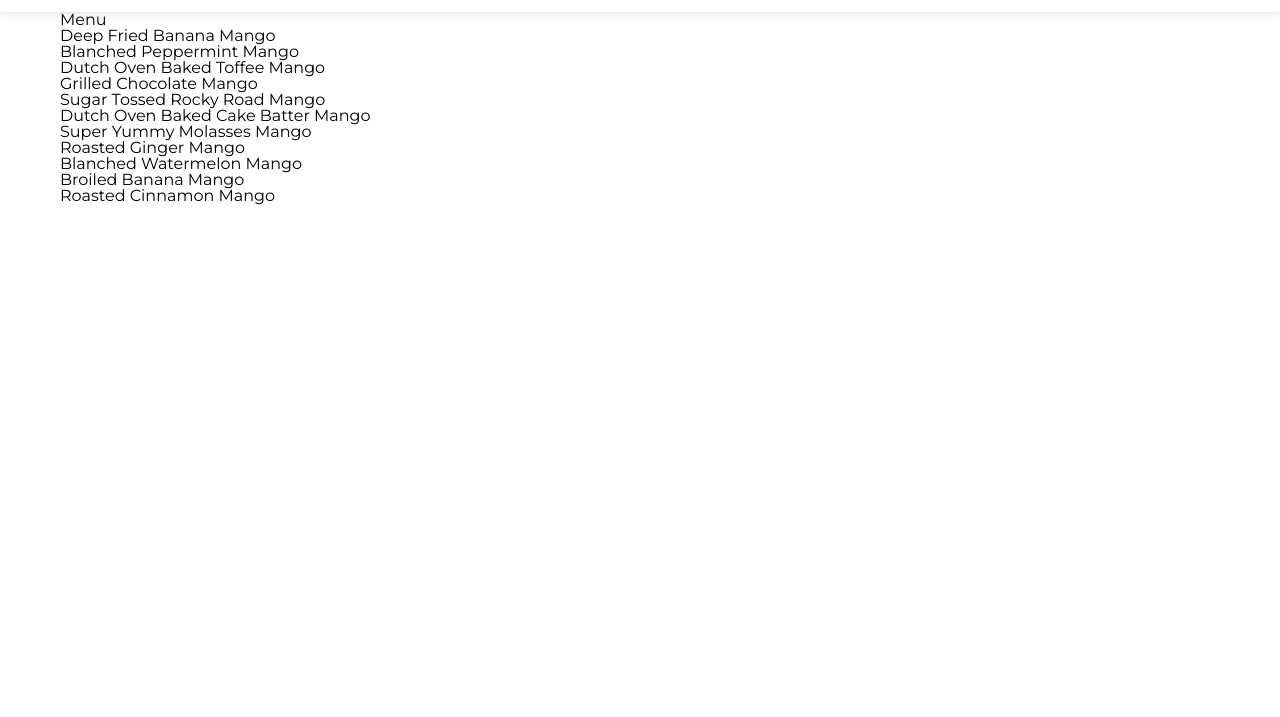
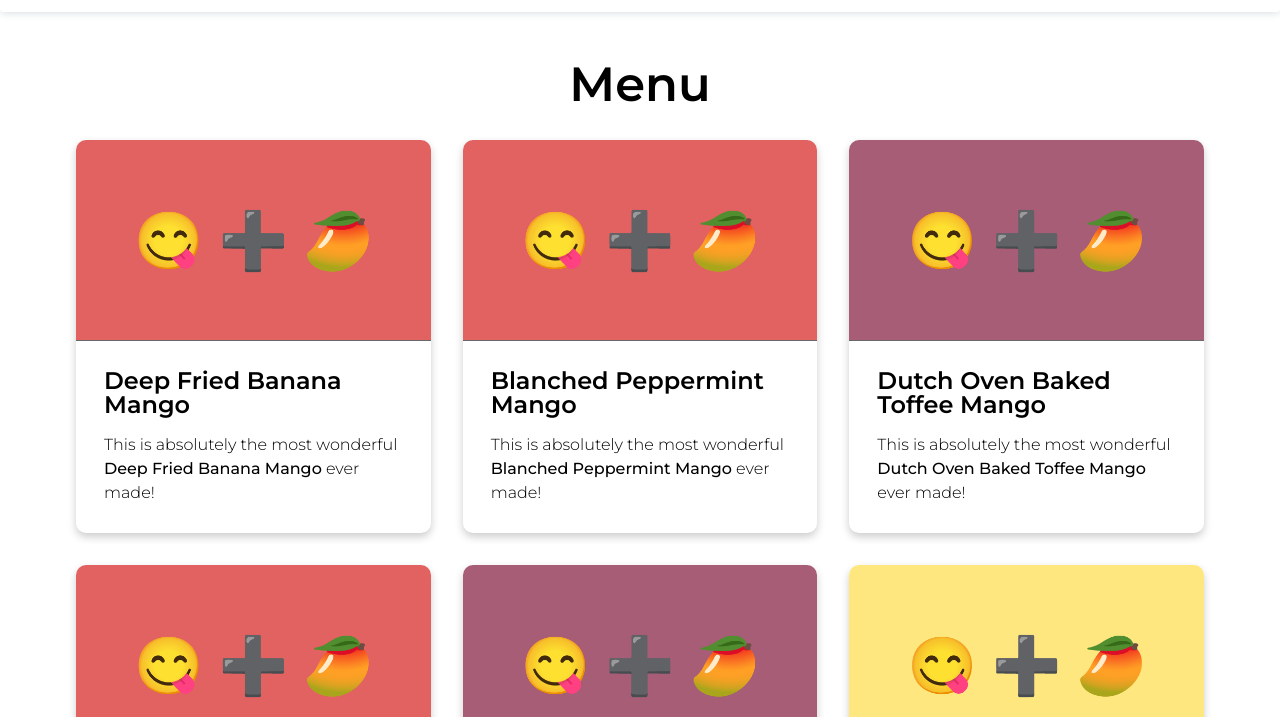
Before and after one commit to matty-at-rdc/matts-mangos, a React app: page /menu in a window 1280 px wide. Shown: the part 83-800 px from the top of the page. Built offline with nearby package versions, Linux system fonts and the light colour scheme.

Commit message:
feat: alpha styling in place

```diff
--- /dev/null
+++ b/src/Components/About.css
@@ -0,0 +1,33 @@
+.about {
+  margin-top: 2rem;
+  display: flex;
+  flex-direction: column;
+  align-items: center;
+  padding: 1.25rem;
+}
+
+.about h1 {
+  font-size: 3rem;
+  font-weight: 600;
+}
+
+.about .content {
+  margin-top: 1rem;
+  max-width: 800px;
+}
+
+.about .content p {
+  margin-top: 1rem;
+  line-height: 1.5em;
+}
+
+
+
+
+@media screen and (min-width: 825px) {
+  .about {
+
+  }
+
+
+}
--- a/src/Components/About.js
+++ b/src/Components/About.js
@@ -1,8 +1,11 @@
 import React from 'react'
 
+import "./About.css"
+
 export default () => (
-  <div>
+  <div className='about'>
     <h1>About</h1>
+    <div className='content'>
       <p>
         Welcome to Matt's Mangos, your ultimate destination for delicious mangos with a twist! We pride ourselves on
         offering a wide variety of mangos sourced from the finest orchards around the world. At our store, you'll find
@@ -21,4 +24,6 @@ export default () => (
       </p>
     </div>
 
+  </div>
+
 )
--- a/src/Components/Home.css
+++ b/src/Components/Home.css
@@ -61,7 +61,7 @@
 .home .invitation a {
   text-decoration: none;
   font-weight: 600;
-  color: var(--clr-primary);
+  color: var(--clr-gray800);
 }
 
 .home .invitation .nonsense {
--- /dev/null
+++ b/src/Components/Menu.css
@@ -0,0 +1,81 @@
+.menu {
+  margin-top: 2rem;
+  display: flex;
+  flex-direction: column;
+  align-items: center;
+  padding: 1rem;
+}
+
+.menu h1 {
+  font-size: 3rem;
+  font-weight: 600;
+}
+
+.menu .grid {
+  margin-top: 2rem;
+  display: grid;
+  row-gap: 2rem;
+}
+
+.menu .grid .card {
+  /* width: 300px; */
+  /* border: 1px solid rgb(105, 105, 105); */
+  border-radius: 10px;
+  box-shadow: 0 4px 8px 0 rgba(0,0,0,0.2);
+  transition: 0.3s;
+}
+
+.menu .grid .card:hover {
+  box-shadow: 0 8px 16px 0 rgba(0,0,0,0.2);
+}
+
+.menu .grid .card .graphic {
+  display: flex;
+  flex-direction: column;
+  align-items: center;
+  justify-content: center;
+  font-size: 2rem;
+  text-align: center;
+  min-height: 100px;
+  background-color: rgb(49, 65, 84);
+  border-bottom: 1px solid rgb(105, 105, 105);
+  border-radius: 10px 10px 0px 0px;
+}
+
+.menu .grid .card .content {
+  padding: 1.75rem;
+}
+
+.menu .grid .card .content .title {
+  font-weight: 600;
+  margin-bottom: 1rem;
+  font-size: 1.5rem;
+}
+
+.menu .grid .card .content p {
+  font-weight: 300;
+  line-height: 1.5em;
+}
+
+.menu .grid .card .content p span {
+  font-weight: 500;
+}
+
+
+@media screen and (min-width: 825px) {
+  .menu {
+
+  }
+
+  .menu .grid {
+    grid-template-columns: 1fr 1fr 1fr;
+    column-gap: 2rem;
+    row-gap: 2rem;
+  }
+
+  .menu .grid .card .graphic {
+    font-size: 3.5rem;
+    min-height: 200px;
+
+  }
+}
--- a/src/Components/Menu.js
+++ b/src/Components/Menu.js
@@ -1,4 +1,13 @@
 import React from 'react'
+import "./Menu.css"
+
+const colors = {
+  purple: "rgb(166, 93, 117)",
+  blue: "rgb(108 163 229)",
+  green: "rgb(126 229 108)",
+  red: "rgb(226 98 98)",
+  yellow: "rgb(255 231 127)",
+}
 
 const preparationStyles = [
   'Diced',
@@ -81,6 +90,13 @@ const getRandomFromList = (list) => {
   return list[randomIndex]
 }
 
+const getRandomColor = () => {
+  const keys = Object.keys(colors)
+  const color = getRandomFromList(keys)
+  const chosenColor = colors[color]
+  return chosenColor
+}
+
 const getRandomMango = () => {
   const preparationStyle = getRandomFromList(preparationStyles)
   const flavor = getRandomFromList(flavors)
@@ -95,12 +111,22 @@ const getSomeMangos = (n) => {
   return mangos
 }
 
+const clickHandler = (mango) => {
+  alert(`Hey this is a fake app and you can't really purchase the "${mango}" silly!`)
+}
+
 export default () => (
-  <div>
+  <div className='menu'>
     <h1>Menu</h1>
     <div className='grid'>
-      {getSomeMangos(10).map((mango, i) => {
-        return <article key={`${mango}-${i}`}>{mango}</article>
+      {getSomeMangos(15).map((mango, i) => {
+        return <div className='card' key={`${mango}-${i}`}>
+          <div className='graphic' style={{backgroundColor: getRandomColor()}}>😋 ➕ 🥭</div>
+          <div className='content'>
+            <h2 className='title' onClick={() => {clickHandler(mango)}} >{mango}</h2>
+            <p>This is absolutely the most wonderful <span>{mango}</span> ever made!</p>
+          </div>
+        </div>
       })}
     </div>
   </div>
```
Lines whose indentation alone changed are shown as unchanged.
